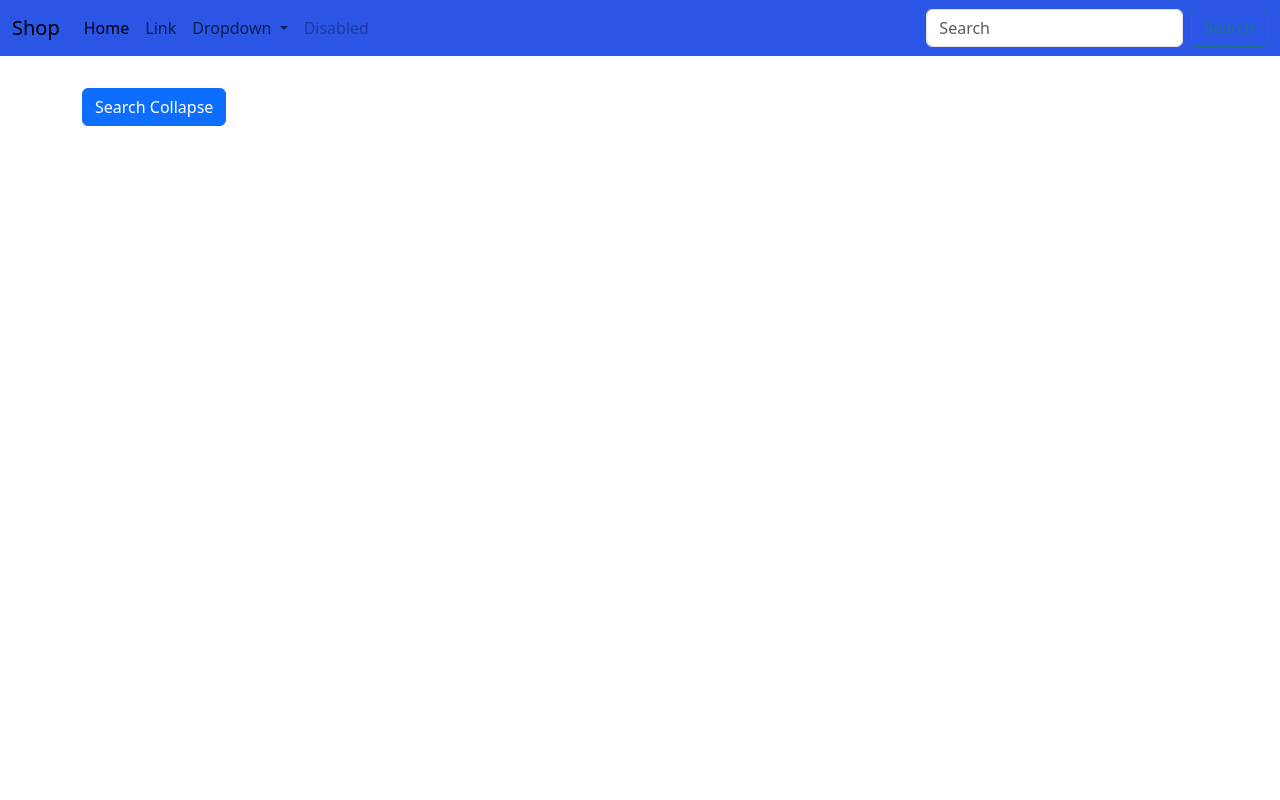
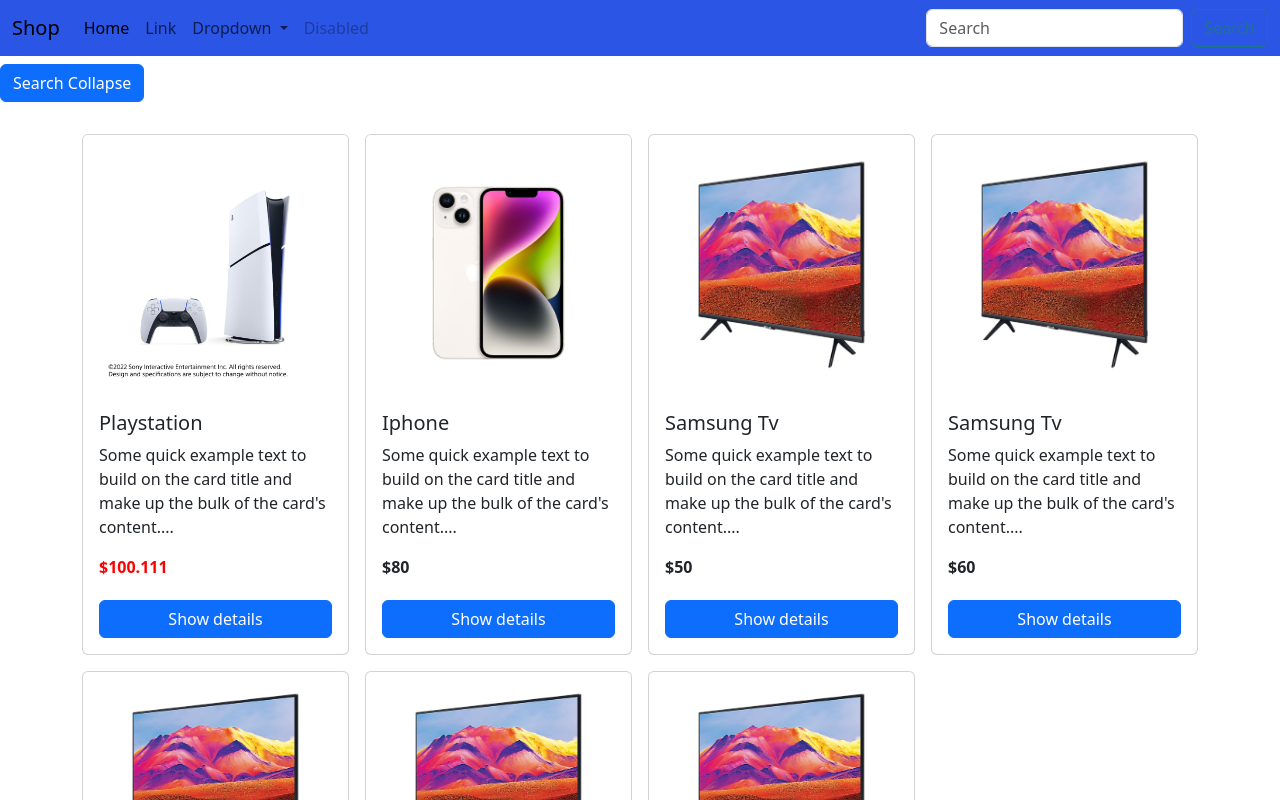
Before and after one commit to AnsarHussainSaudagar/kl-10-1, an Angular app: page / in a window 1280 px wide. Shown: the top 800 px of the page. Built offline with nearby package versions, Linux system fonts and the light colour scheme.

Commit message:
Input done

```diff
--- a/src/app/add-product/add-product.component.html
+++ b/src/app/add-product/add-product.component.html
@@ -1 +1,21 @@
-<p>add-product works!</p>
+<p class="d-inline-flex gap-1 my-2">
+    <a class="btn btn-primary" data-bs-toggle="collapse" href="#collapseExample" role="button" aria-expanded="false"
+        aria-controls="collapseExample">
+        Search Collapse
+    </a>
+</p>
+
+<div class="collapse my-2" id="collapseExample">
+    <div class="card card-body">
+        <label for="product-name">Name</label>
+        <input id="product-name" [(ngModel)]="createObj['name']" name="name" type="text" class="form-control">
+
+        <label for="product-description">description</label>
+        <input id="product-description" [(ngModel)]="createObj['description']" name="description" type="text"
+            class="form-control">
+        <label for="product-price">Price</label>
+        <input id="product-price" [(ngModel)]="createObj['price']" name="price" type="number" class="form-control">
+        <button (click)="onSubmit()" class="btn btn-success">Submit</button>
+        <!-- {{search}} -->
+    </div>
+</div>
--- a/src/app/add-product/add-product.component.ts
+++ b/src/app/add-product/add-product.component.ts
@@ -1,4 +1,5 @@
 import { Component } from '@angular/core';
+import { Product } from '../models/product.model';
 
 @Component({
   selector: 'app-add-product',
@@ -6,5 +7,13 @@
   styleUrls: ['./add-product.component.css']
 })
 export class AddProductComponent {
-
+  createObj : Product = {
+    name: '',
+    img: '../../assets/images/playstation.jpg',
+    description: '',
+    price: 0
+  };
+  onSubmit(){
+    // this.products.push(this.createObj);
+  }
 }
--- a/src/app/app.component.html
+++ b/src/app/app.component.html
@@ -1,2 +1,3 @@
 <app-navbar></app-navbar>
-<app-main-cards></app-main-cards>
+<app-add-product></app-add-product>
+<app-main-cards [_products]="mainArr" ></app-main-cards>
--- a/src/app/app.component.ts
+++ b/src/app/app.component.ts
@@ -1,4 +1,5 @@
 import { Component } from '@angular/core';
+import { Product } from './models/product.model';
 
 @Component({
   selector: 'app-root',
@@ -22,12 +23,48 @@
     console.log("Hello world");
 
   }
-  // onInput(event: any){
-  //   // console.log(event.data)
-  //   if(event.data != null){
-  //     this.name += event.data;
-  //     console.log(this.name);
-  //   }
-
-  // }`
+  public mainArr : Product[] = [
+    {
+      name : "Playstation",
+      img: "../../assets/images/playstation.jpg",
+      description: "Some quick example text to build on the card title and make up the bulk of the card's content.",
+      price: 100.111,
+    },
+    {
+      name : "Iphone",
+      img: "../../assets/images/iphone.jpg",
+      description: "Some quick example text to build on the card title and make up the bulk of the card's content.",
+      price: 80,
+    },
+    {
+      name : "Samsung TV",
+      img: "../../assets/images/samsung_tv.avif",
+      description: "Some quick example text to build on the card title and make up the bulk of the card's content.",
+      price: 50,
+    },
+    {
+      name : "Samsung TV",
+      img: "../../assets/images/samsung_tv.avif",
+      description: "Some quick example text to build on the card title and make up the bulk of the card's content.",
+      price: 60,
+    },
+    {
+      name : "Samsung TV",
+      img: "../../assets/images/samsung_tv.avif",
+      description: "Some quick example text to build on the card title and make up the bulk of the card's content.",
+      price: 130.12,
+    },
+    {
+      name : "Samsung TV",
+      img: "../../assets/images/samsung_tv.avif",
+      description: "Some quick example text to build on the card title and make up the bulk of the card's content.",
+      price: 130.91,
+    },
+    {
+      name : "Samsung TV",
+      img: "../../assets/images/samsung_tv.avif",
+      description: "Some quick example text to build on the card title and make up the bulk of the card's content.",
+      price: 130.34523,
+    },
+  ];
 }
--- a/src/app/main-cards/main-cards.component.html
+++ b/src/app/main-cards/main-cards.component.html
@@ -1,22 +1,6 @@
 <div class="container mt-4">
   <!-- {{currDate | date : "YYYY/MM/d"}} -->
-  <p class="d-inline-flex gap-1 my-2">
-    <a class="btn btn-primary" data-bs-toggle="collapse" href="#collapseExample" role="button" aria-expanded="false" aria-controls="collapseExample">
-      Search Collapse
-    </a>
-  </p>
-  <div class="collapse my-2" id="collapseExample">
-    <div class="card card-body">
-      <label for="product-name">Name</label>
-      <input id="product-name" [(ngModel)]="createObj['name']" name="name" type="text" class="form-control">
 
-      <label for="product-description">description</label>
-      <input id="product-description" [(ngModel)]="createObj['description']" name="description" type="text" class="form-control">
-      <label for="product-price">Price</label>
-      <input id="product-price" [(ngModel)]="createObj['price']" name="price" type="number" class="form-control">
-      <button (click)="onSubmit()" class="btn btn-success">Submit</button>
-    <!-- {{search}} -->
-  </div>
   <div class="row g-3">
     <ng-container *ngIf="products.length > 0">
       <!-- <div *ngFor="let product of products | slice:1:2; let i =index" class="col-12 col-sm-6 col-md-4 col-lg-3"> -->
@@ -28,7 +12,8 @@
             <!-- <h5 class="card-title">{{ product.name | uppercase | slice:0:4}}</h5> -->
             <h5 class="card-title">{{ product.name | titlecase }}</h5>
             <p class="card-text">{{ product.description }}...</p>
-            <p [ngClass]="{'expensive': product.price >= 100}" class="fw-bold">{{ product.price | currency: 'USD': 'symbol' :'1.0-4' }}</p>
+            <p [ngClass]="{'expensive': product.price >= 100}" class="fw-bold">{{ product.price | currency: 'USD':
+              'symbol' :'1.0-4' }}</p>
             <!-- <p>{{22.594536 | number : '1.0-2' }}</p>   -->
             <!-- <p [ngStyle]="{'color': product.price >= 100 ? 'red': 'black'}" class="fw-bold">{{ product.price }}$</p> -->
             <a href="#" class="btn btn-primary mt-auto">Show details</a>
@@ -40,9 +25,8 @@
       <h1>Sorry products are currently unavailable</h1>
     </ng-container>
   </div>
-</div>
 
-<!-- <input name="test" [(ngModel)]="name" type="text" class="form-control">
+  <!-- <input name="test" [(ngModel)]="name" type="text" class="form-control">
 <button (click)="onAddName()" class="btn btn-info">Submit</button>
 
 
--- a/src/app/main-cards/main-cards.component.ts
+++ b/src/app/main-cards/main-cards.component.ts
@@ -1,4 +1,4 @@
-import { Component } from '@angular/core';
+import { Component, Input } from '@angular/core';
 import { Product } from '../models/product.model';
 
 @Component({
@@ -13,6 +13,8 @@
   counts: any = [];
   names:any = [];
 
+  @Input() _products!: Product[];
+
   createObj : Product = {
     name: '',
     img: '../../assets/images/playstation.jpg',
@@ -24,8 +26,8 @@
 
   constructor(){
     console.log(this._search);
+  }
 
-  }
   get search(){
     return this._search;
   }
@@ -56,50 +58,50 @@
     this.counts.push(this.count)
   }
 
-  private _products : Product[] = [
-    {
-      name : "Playstation",
-      img: "../../assets/images/playstation.jpg",
-      description: "Some quick example text to build on the card title and make up the bulk of the card's content.",
-      price: 100.111,
-    },
-    {
-      name : "Iphone",
-      img: "../../assets/images/iphone.jpg",
-      description: "Some quick example text to build on the card title and make up the bulk of the card's content.",
-      price: 80,
-    },
-    {
-      name : "Samsung TV",
-      img: "../../assets/images/samsung_tv.avif",
-      description: "Some quick example text to build on the card title and make up the bulk of the card's content.",
-      price: 50,
-    },
-    {
-      name : "Samsung TV",
-      img: "../../assets/images/samsung_tv.avif",
-      description: "Some quick example text to build on the card title and make up the bulk of the card's content.",
-      price: 60,
-    },
-    {
-      name : "Samsung TV",
-      img: "../../assets/images/samsung_tv.avif",
-      description: "Some quick example text to build on the card title and make up the bulk of the card's content.",
-      price: 130.12,
-    },
-    {
-      name : "Samsung TV",
-      img: "../../assets/images/samsung_tv.avif",
-      description: "Some quick example text to build on the card title and make up the bulk of the card's content.",
-      price: 130.91,
-    },
-    {
-      name : "Samsung TV",
-      img: "../../assets/images/samsung_tv.avif",
-      description: "Some quick example text to build on the card title and make up the bulk of the card's content.",
-      price: 130.34523,
-    },
-  ];
+  // private _products : Product[] = [
+  //   {
+  //     name : "Playstation",
+  //     img: "../../assets/images/playstation.jpg",
+  //     description: "Some quick example text to build on the card title and make up the bulk of the card's content.",
+  //     price: 100.111,
+  //   },
+  //   {
+  //     name : "Iphone",
+  //     img: "../../assets/images/iphone.jpg",
+  //     description: "Some quick example text to build on the card title and make up the bulk of the card's content.",
+  //     price: 80,
+  //   },
+  //   {
+  //     name : "Samsung TV",
+  //     img: "../../assets/images/samsung_tv.avif",
+  //     description: "Some quick example text to build on the card title and make up the bulk of the card's content.",
+  //     price: 50,
+  //   },
+  //   {
+  //     name : "Samsung TV",
+  //     img: "../../assets/images/samsung_tv.avif",
+  //     description: "Some quick example text to build on the card title and make up the bulk of the card's content.",
+  //     price: 60,
+  //   },
+  //   {
+  //     name : "Samsung TV",
+  //     img: "../../assets/images/samsung_tv.avif",
+  //     description: "Some quick example text to build on the card title and make up the bulk of the card's content.",
+  //     price: 130.12,
+  //   },
+  //   {
+  //     name : "Samsung TV",
+  //     img: "../../assets/images/samsung_tv.avif",
+  //     description: "Some quick example text to build on the card title and make up the bulk of the card's content.",
+  //     price: 130.91,
+  //   },
+  //   {
+  //     name : "Samsung TV",
+  //     img: "../../assets/images/samsung_tv.avif",
+  //     description: "Some quick example text to build on the card title and make up the bulk of the card's content.",
+  //     price: 130.34523,
+  //   },
+  // ];
 
   // products : any = [];
 
```
